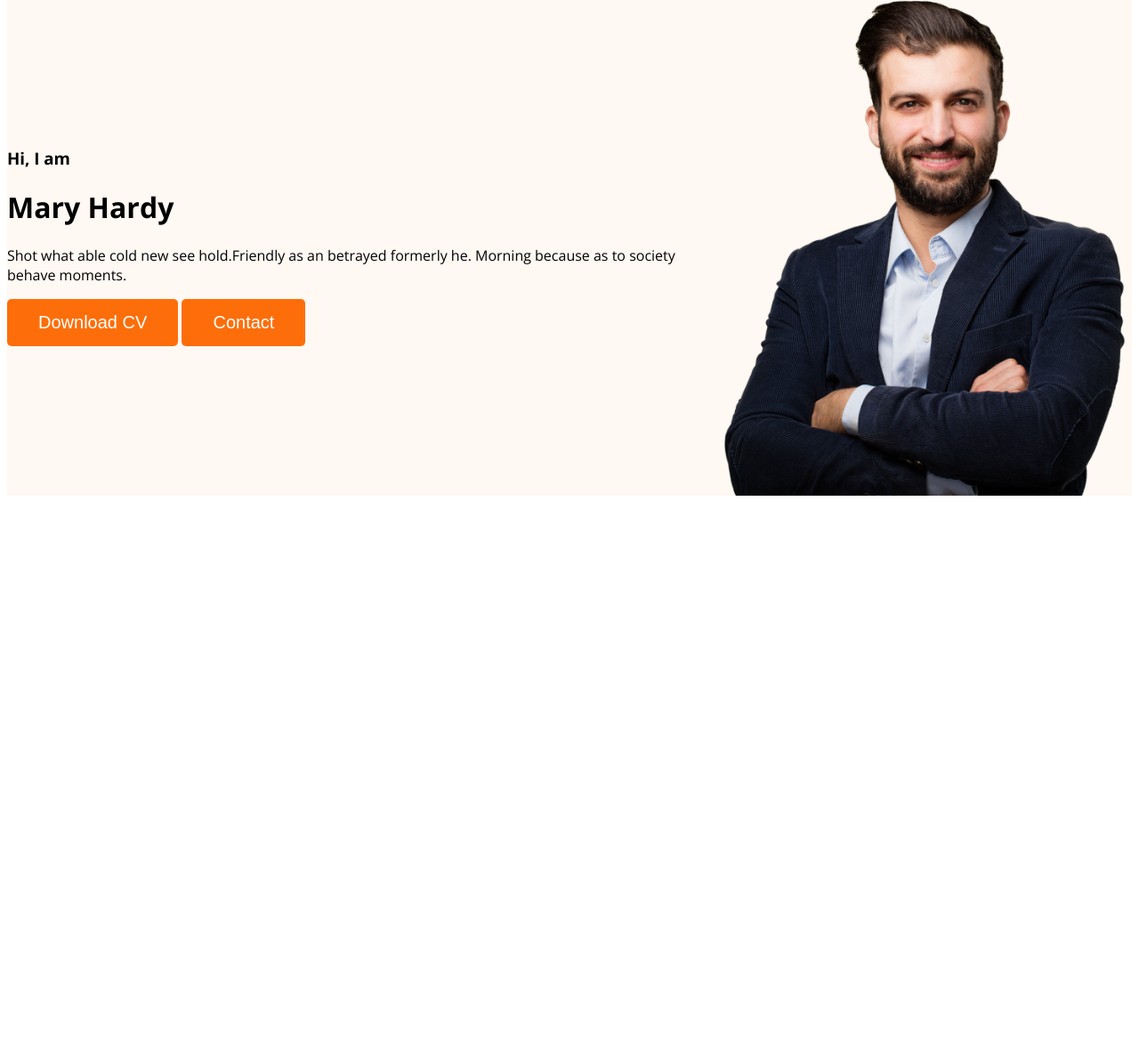
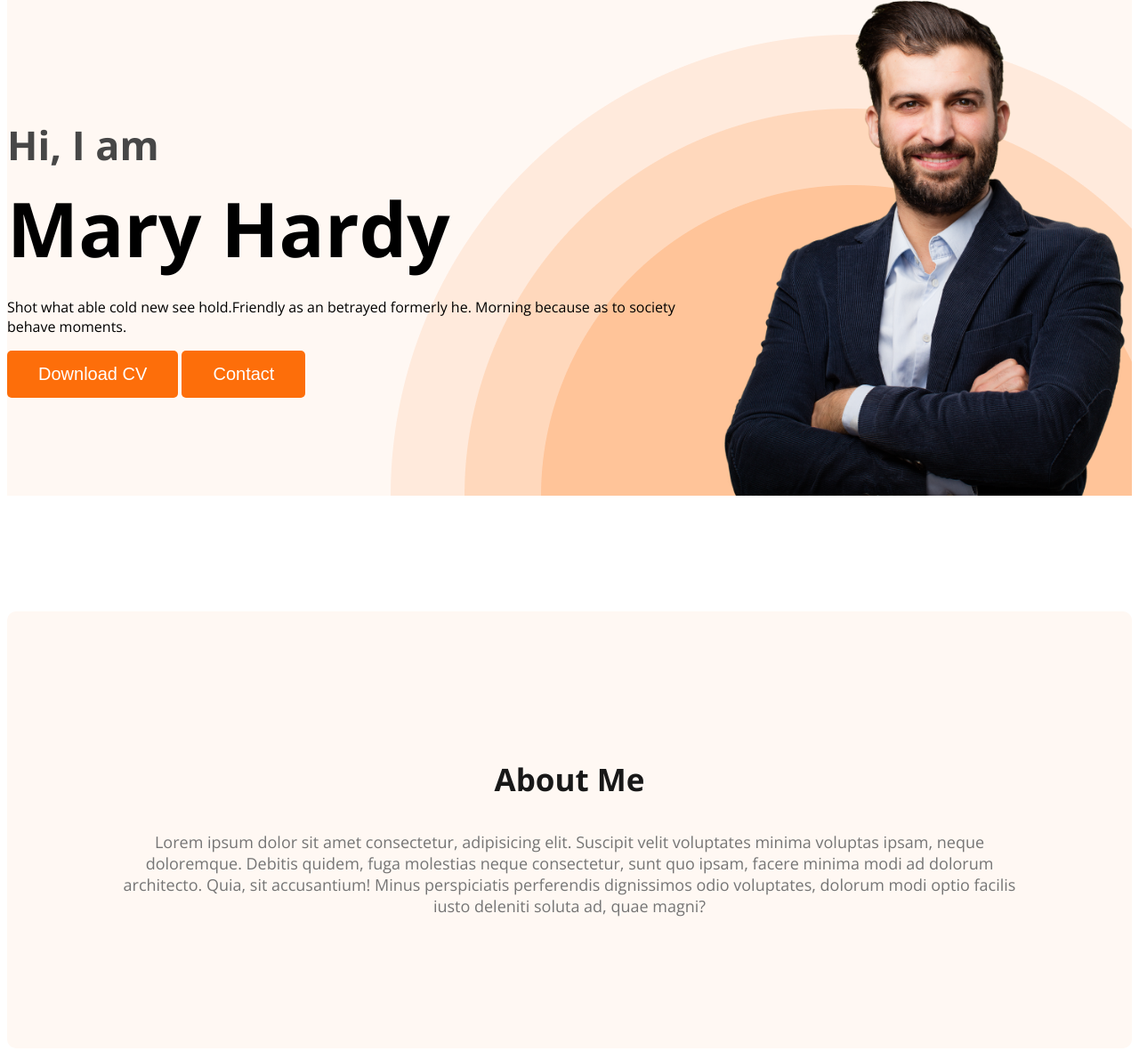
Before and after one commit to mansib1992/software-developer-portfolio, a plain HTML site: page index.html in a window 1280 px wide. Shown: the part 181-1362 px from the top of the page at 89% size. Before the commit the page ends 800 px from the top, so only its background shows below. Drawn offline with nearby package versions, Linux system fonts and the light colour scheme.

Commit message:
about section

```diff
--- a/index.html
+++ b/index.html
@@ -26,7 +26,7 @@
             <div>
                 <h3 class="banner-greeting">Hi, I am</h3>
                 <h1 class="banner-title">Mary Hardy</h1>
-                <p>Shot what able cold new see hold.Friendly as an
+                <p class="banner-description">Shot what able cold new see hold.Friendly as an
                     betrayed formerly he. Morning because as to society
                     behave moments.</p>
                     <button class="btn-primary">Download CV</button>
@@ -36,7 +36,12 @@
         </div>
     </header>
     <main>
-
+        <section class="about">
+            <h3 class="section-title">About Me</h3>
+            <p class="section-description">
+                Lorem ipsum dolor sit amet consectetur, adipisicing elit. Suscipit velit voluptates minima voluptas ipsam, neque doloremque. Debitis quidem, fuga molestias neque consectetur, sunt quo ipsam, facere minima modi ad dolorum architecto. Quia, sit accusantium! Minus perspiciatis perferendis dignissimos odio voluptates, dolorum modi optio facilis iusto deleniti soluta ad, quae magni?
+            </p>
+        </section>
     </main>
     <footer>
 
--- a/styles/portfolio.css
+++ b/styles/portfolio.css
@@ -15,6 +15,18 @@ body{
     font-weight: 700px;
     padding: 15px 35px;
 
+}
+.section-title{
+    color: #181818;
+    text-align: center;
+    font-size: 35px;
+    font-weight: 700;
+
+}
+.section-description{
+    color: #757575;
+    text-align: center;
+    font-size: 18px;
 }
 
 /* nav related styles */
@@ -48,12 +60,43 @@ nav a{
 /* header related style */
 .header{
     background-color: #FFF8F3;
+    background-image: url('../images/header_bg.png');
+    background-repeat: no-repeat;
+    background-position: bottom right;
 }
 .banner{
-    padding-left: 30px 30px 30px 150px;
+    padding-left: 30px 30px 0px 150px;
     display: flex;
     align-items: center;
+    justify-content: space-between;
+}
+.banner-content{
+    max-width: 500px;
+
 }
 .banner .profile-picture{
     width: 500px;
 }
+.banner-greeting{
+    font-size: 45px;
+    color: #474747;
+    margin-bottom: 0;
+
+}
+.banner-title{
+    font-size: 85px;
+    font-weight: 700;
+    margin-top: 5px;
+    margin-bottom: 20px;
+
+}
+
+/* main section styles*/
+
+/* about section styles */
+.about{
+    padding: 130px;
+    border-radius: 10px;
+    background-color: #FFF8F3;
+    margin: 130px 0;
+}
```
